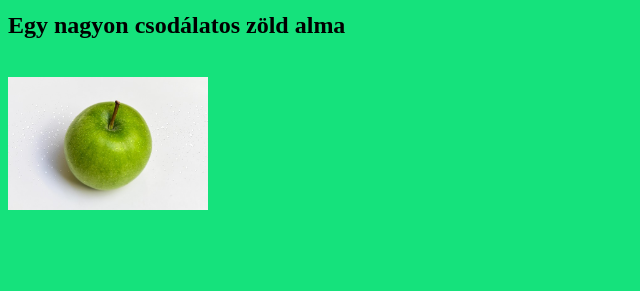
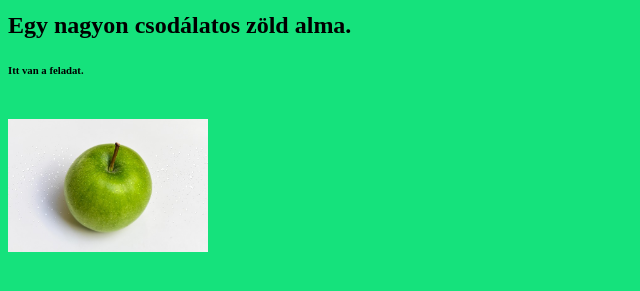
Before and after one commit to Patrik555555/weboldalam, a plain HTML site: page keplink.html in a window 1280 px wide. Shown: the part 37-328 px from the top of the page, without its empty margins (0-640 px from the left). Drawn offline with Linux system fonts and the light colour scheme.

Commit message:
Favicon 3, végletes

```diff
--- a/keplink.html
+++ b/keplink.html
@@ -1,8 +1,8 @@
 <!DOCTYPE html>
 <html>
 <head>
-<title>Kép+link feladat</title>
-<link rel="icon" type="image/x-icon" href="img/Screenshot_2025-09-29-21-17-15-129_jp.ne.ibis.ibispaintx.app-edit.jpg">
+<title>Alma</title>
+<link rel="icon" type="image/x-icon" href="img/Alma.jpg">
 <style>
     body{
         background-color: rgb(21, 226, 124);
@@ -33,9 +33,10 @@
         <a href="keplink.html">alma</a>
         <a href="Kollász1.html">Kollázs Képek</a>
     </nav>
-    <h2>Egy nagyon csodálatos zöld alma </h2>
+    <h2>Egy nagyon csodálatos zöld alma. </h2>
+    <h6>Itt van a feladat.</h6>
     <br>
-    <a href="https://hu.wikipedia.org/wiki/Alma_(n%C3%B6v%C3%A9nynemzets%C3%A9g)" target="_blank"><img src="img/alma.jpg" alt:="alma" title="ALMA" width="200"></a>
+    <a href="https://hu.wikipedia.org/wiki/Alma_(n%C3%B6v%C3%A9nynemzets%C3%A9g)" target="_blank"><img src="img/alma2.jpg" alt:="alma" title="ALMA" width="200"></a>
 
 </body>
 </html>
```
Also changed, not shown: Kollász1.html (+1 -0 lines), index.html (+1 -0 lines), img/Alma.jpg (added), img/Fénykép.jpg (added), img/Otthon.jpg (added), img/Screenshot_2025-09-29-21-17-15-129_jp.ne.ibis.ibispaintx.app-edit.jpg (deleted), img/Untitled44_20250929211429.png (deleted), img/alma2.jpg (renamed from img/alma.jpg).
